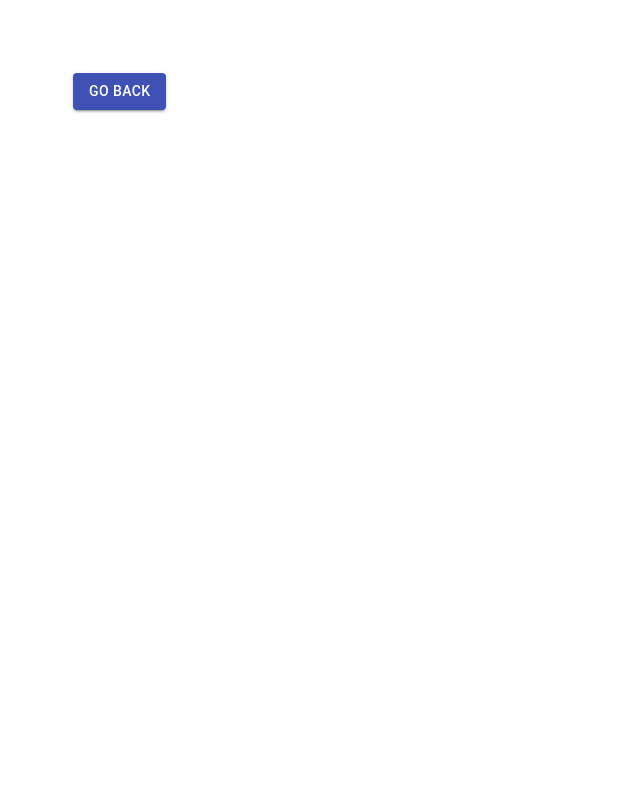
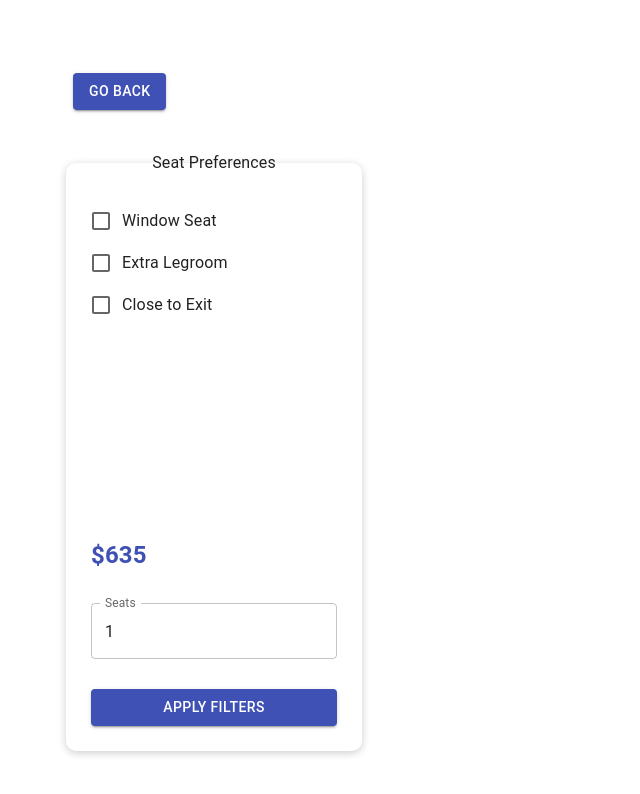
Before and after one commit to deimar10/flight-planning-app, a React (Vite) app: page /flight-details/1 in a window 1280 px wide. Shown: the top 794 px of the page, without its empty margins (0-640 px from the left). Built offline with nearby package versions, Linux system fonts and the light colour scheme.

Commit message:
Imlemented seat filtering on details page

```diff
--- a/src/pages/FlightDetails.tsx
+++ b/src/pages/FlightDetails.tsx
@@ -1,5 +1,6 @@
 import React from "react";
 import '../scss/pages/FlightDetails.scss';
+import SeatFilters from "../components/SeatFilters";
 import { Button } from "@mui/material";
 import { useNavigate} from 'react-router-dom';
 
@@ -18,7 +19,7 @@ function FlightDetails () {
             </div>
             <div className="flight-details-column-wrapper">
                 <div className="flight-details-column">
-
+                    <SeatFilters />
                 </div>
                 <div className="flight-details-column">
 
```
